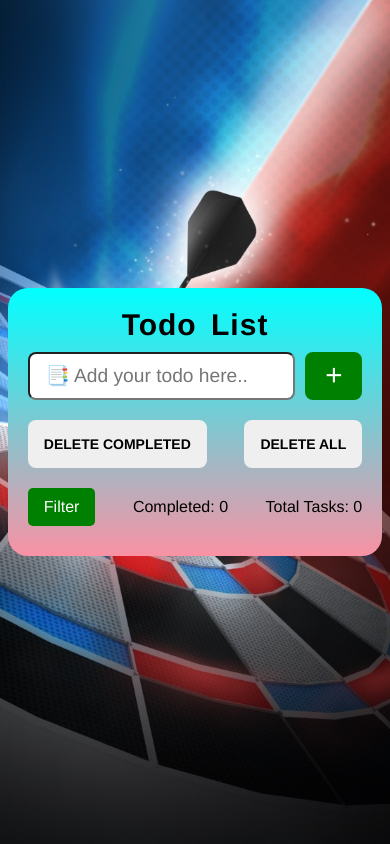
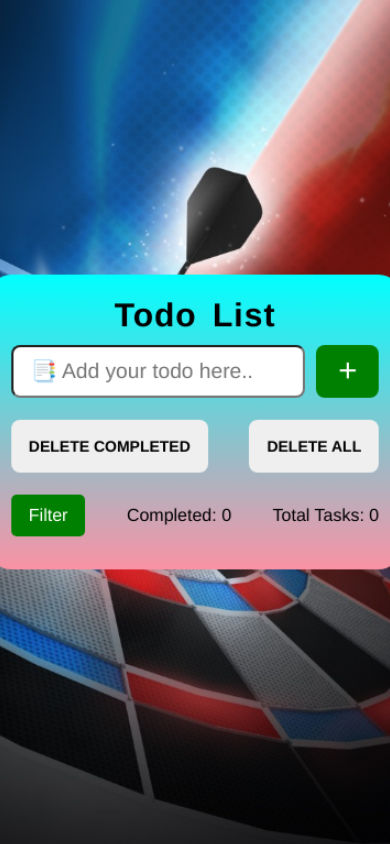
Before and after one commit to vinitpol/To_do_app, a plain HTML site: page index.html in a window 390 px wide. Drawn offline with nearby package versions, Linux system fonts and the light colour scheme.

Commit message:
push on 12:56 for media query

```diff
--- a/index.html
+++ b/index.html
@@ -10,6 +10,7 @@
     <!--Icons-->
     <link href='https://unpkg.com/boxicons@2.1.2/css/boxicons.min.css' rel='stylesheet'>
     <link rel="icon" type="image/x-icon" href="to_do_icon.jpg">
+    <meta name="viewport" content="width=device-width, initial-scale=1.0, maximum-scale=1.0, user-scalable=no">
 
     <title>To Do Application</title>
 </head>
--- a/index.js
+++ b/index.js
@@ -293,3 +293,19 @@ function viewAll() {
 
 // code script to load saved todos when the page loads
 document.addEventListener('DOMContentLoaded', loadFromLocalStorage);
+
+
+
+// mobile media_query to set vh unit
+function setMobileHeight() {
+    // First we get the viewport height and multiply it by 1% to get a value for a vh unit
+    let vh = window.innerHeight * 0.01;
+    // Then we set the value in the --vh custom property to the root of the document
+    document.documentElement.style.setProperty('--vh', `${vh}px`);
+}
+
+// We listen to the resize event
+window.addEventListener('resize', setMobileHeight);
+window.addEventListener('orientationchange', setMobileHeight);
+// Initial call
+setMobileHeight();
--- a/style.css
+++ b/style.css
@@ -13,9 +13,25 @@
     display: none;
 }
 
+@keyframes zoomInOut {
+    0% {
+        background-size: 100%;
+    }
+
+    50% {
+        background-size: 120%;
+    }
+
+    100% {
+        background-size: 100%;
+    }
+}
+
 body {
     position: relative;
     height: 100vh;
+    min-height: -webkit-fill-available;
+    /* For iOS Safari */
     display: flex;
     justify-content: center;
     align-items: center;
@@ -24,9 +40,14 @@ body {
     background-size: cover;
     background-position: center;
     background-repeat: no-repeat;
+    animation: zoomInOut 5s ease-in-out infinite;
+    overflow: hidden;
 }
 
-
+body {
+    will-change: background-size, background-position, opacity;
+    transition: all 0.3s ease-in-out;
+}
 
 .container {
     display: flex;
@@ -298,3 +319,205 @@ dropdown*/
     animation-duration: 2s;
     font-size: 0.875rem;
 }
+
+/* For phones (portrait) */
+@media screen and (max-width: 428px) {
+    body {
+        background-size: cover;
+        animation: zoomInOut 15s ease-in-out infinite;
+        /* Simpler animation for mobile */
+    }
+
+    /* Adjust animation for better mobile performance */
+    @keyframes zoomInOut {
+        0% {
+            background-size: 110%;
+        }
+
+        50% {
+            background-size: 120%;
+        }
+
+        100% {
+            background-size: 110%;
+        }
+    }
+}
+
+/* For phones (landscape) */
+@media screen and (max-width: 926px) and (orientation: landscape) {
+    body {
+        background-size: cover;
+        background-position: center;
+        animation: zoomPulse 20s ease-in-out infinite;
+    }
+}
+
+/* For tablets (portrait) */
+@media screen and (min-width: 429px) and (max-width: 820px) {
+    body {
+        animation: zoomPan 25s ease-in-out infinite;
+    }
+}
+
+/* For tablets (landscape) */
+@media screen and (min-width: 927px) and (max-width: 1180px) {
+    body {
+        animation: zoomDiagonal 25s ease-in-out infinite;
+    }
+}
+
+/* Fix for iOS Safari height issue */
+@supports (-webkit-touch-callout: none) {
+    body {
+        height: -webkit-fill-available;
+    }
+}
+
+/* Fix for notched phones */
+@supports (padding: max(0px)) {
+    body {
+        padding-left: env(safe-area-inset-left);
+        padding-right: env(safe-area-inset-right);
+        padding-top: env(safe-area-inset-top);
+        padding-bottom: env(safe-area-inset-bottom);
+    }
+}
+
+/* ----------additional------------ */
+
+html {
+    height: 100%;
+    width: 100%;
+    overflow: hidden;
+}
+
+body {
+    margin: 0;
+    padding: 0;
+    width: 100%;
+    height: 100%;
+    min-height: 100vh;
+    min-height: -webkit-fill-available;
+    overflow: hidden;
+    position: fixed;
+    /* Prevents mobile browser chrome from appearing/disappearing */
+}
+
+/* Base background styles */
+body {
+    background-color: rgb(4, 4, 35);
+    background-image: url(point.jpg);
+    background-position: center;
+    background-repeat: no-repeat;
+    background-size: 100% 100%;
+    /* Forces image to cover exactly 100% width and height */
+    display: flex;
+    justify-content: center;
+    align-items: center;
+}
+
+/* Mobile Devices (Portrait) */
+@media screen and (max-width: 428px) {
+    body {
+        background-size: cover;
+        background-attachment: fixed;
+        width: 100vw;
+        height: 100vh;
+        height: calc(var(--vh, 1vh) * 100);
+    }
+
+    /* Force background to cover full screen */
+    body::before {
+        content: "";
+        position: fixed;
+        top: 0;
+        left: 0;
+        width: 100%;
+        height: 100%;
+        background: inherit;
+        background-size: cover;
+        background-position: center center;
+        z-index: -1;
+    }
+}
+
+/* Mobile Devices (Landscape) */
+@media screen and (max-height: 428px) and (orientation: landscape) {
+    body {
+        background-size: cover;
+        background-attachment: fixed;
+        height: 100vh;
+        width: 100vw;
+    }
+}
+
+/* iOS Specific Fixes */
+@supports (-webkit-touch-callout: none) {
+    body {
+        background-attachment: scroll;
+        height: -webkit-fill-available;
+        min-height: -webkit-fill-available;
+    }
+
+    /* Additional fix for iOS full screen */
+    body::after {
+        content: "";
+        position: fixed;
+        top: 0;
+        height: 100vh;
+        left: 0;
+        right: 0;
+        z-index: -1;
+        background: inherit;
+        background-size: cover;
+        background-position: center center;
+    }
+}
+
+/* Android Specific Fixes */
+@supports not (-webkit-touch-callout: none) {
+    body {
+        background-attachment: fixed;
+        min-height: 100vh;
+        height: 100vh;
+    }
+}
+
+/* Handle notched phones */
+@supports (padding: max(0px)) {
+    body {
+        padding-left: env(safe-area-inset-left);
+        padding-right: env(safe-area-inset-right);
+        padding-top: env(safe-area-inset-top);
+        padding-bottom: env(safe-area-inset-bottom);
+    }
+}
+
+/* Animation keyframes */
+@keyframes zoomInOut {
+    0% {
+        transform: scale(1);
+    }
+
+    50% {
+        transform: scale(1.1);
+    }
+
+    100% {
+        transform: scale(1);
+    }
+}
+
+/* Apply animation using transform instead of background-size for better performance */
+body {
+    animation: zoomInOut 10s ease-in-out infinite;
+    will-change: transform;
+}
+
+/* Container styles (adjust as needed for your content) */
+.container {
+    position: relative;
+    z-index: 1;
+    /* Rest of your container styles */
+}
```
